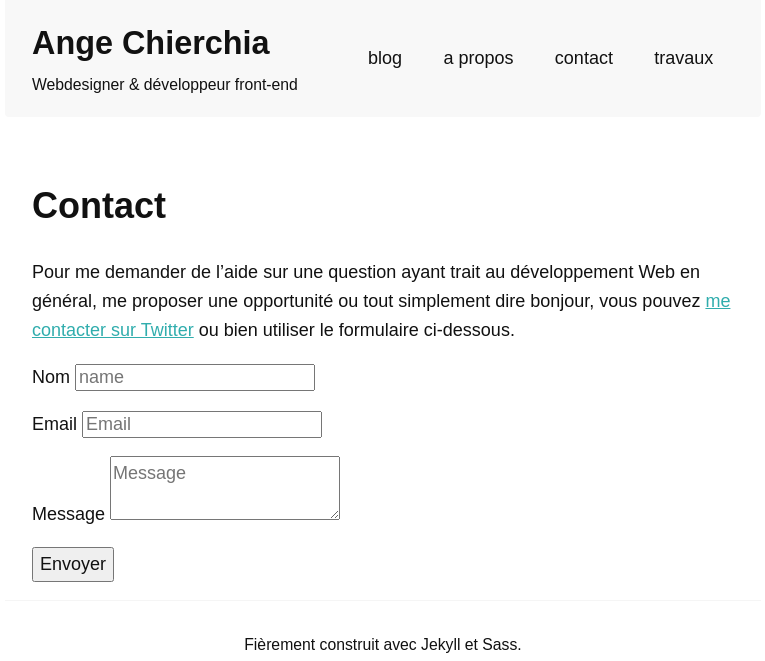
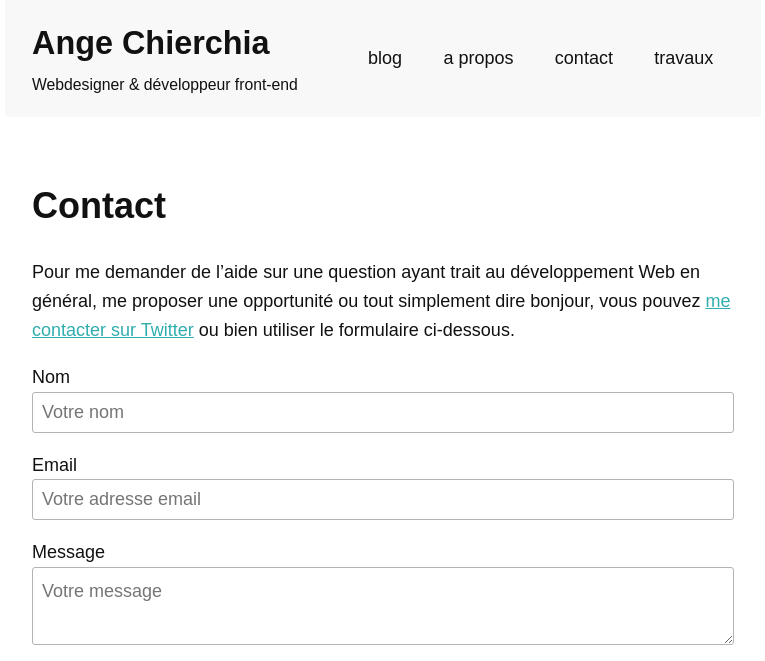
Before and after one commit to nighcrawl/blog-template, a Jekyll site: the page built from _source/contact.md, in a window 1280 px wide. Shown: the top 661 px of the page, without its empty margins (257-1022 px from the left). Built offline with Jekyll 4.4.1, drawn with Linux system fonts in a browser that asks for light colours; some web fonts are replaced.

Commit message:
ajoute les styles pour le formulaire de contact

```diff
--- a/_source/_sass/main.scss
+++ b/_source/_sass/main.scss
@@ -17,5 +17,6 @@
 @import "partials/3-layouts/home-page";
 @import "partials/3-layouts/post-page";
 @import "partials/3-layouts/archives-page";
+@import "partials/3-layouts/contact-page";
 @import "partials/3-layouts/post-link";
 @import "partials/3-layouts/thumbnails";
--- a/_source/_sass/partials/1-tools/_vars.scss
+++ b/_source/_sass/partials/1-tools/_vars.scss
@@ -28,3 +28,4 @@ $base-line-height: 1.6;
 $font-color: $black;
 $light-background: $silver;
 $accent-color: shade($teal, 15%);
+$base-radius: 3px;
--- a/_source/_sass/partials/2-base/_layout.scss
+++ b/_source/_sass/partials/2-base/_layout.scss
@@ -67,7 +67,7 @@
 	}
 
 	a {
-		@include border-radius(3px);
+		@include border-radius($base-radius);
 		color: $font-color;
 		padding: .25em .5em;
 		text-decoration: none;
--- a/_source/_sass/partials/3-layouts/_thumbnails.scss
+++ b/_source/_sass/partials/3-layouts/_thumbnails.scss
@@ -3,7 +3,7 @@
  */
 
 .main-content .thumbnail {
-	@include border-radius(3px);
+	@include border-radius($base-radius);
 	margin: 0 -1.5em;
 	margin-bottom: 1.5em;
 	width: calc(100% + 3em);
--- a/_source/assets/css/main.css
+++ b/_source/assets/css/main.css
@@ -819,6 +819,41 @@ pre {
 }
 
 /*
+ * Contact page layout
+ */
+.contact-form label {
+  display: block;
+}
+.contact-form input, .contact-form textarea {
+  border: 1px solid #b3b3b3;
+  -moz-border-radius: 3px;
+  -webkit-border-radius: 3px;
+  border-radius: 3px;
+  -moz-box-sizing: border-box;
+  -webkit-box-sizing: border-box;
+  box-sizing: border-box;
+  padding: .5em;
+  width: 100%;
+}
+.contact-form [type="submit"] {
+  background-color: #30adad;
+  border: none;
+  -moz-border-radius: 3px;
+  -webkit-border-radius: 3px;
+  border-radius: 3px;
+  color: whitesmoke;
+  padding: .5em;
+  text-decoration: none;
+  -moz-transition: all 200ms ease-in-out;
+  -o-transition: all 200ms ease-in-out;
+  -webkit-transition: all 200ms ease-in-out;
+  transition: all 200ms ease-in-out;
+}
+.contact-form [type="submit"]:focus, .contact-form [type="submit"]:hover {
+  background-color: #111;
+}
+
+/*
  * Link post format
  */
 .post-format--link {
--- a/_source/assets/js/main.js
+++ b/_source/assets/js/main.js
@@ -1,11 +1,10 @@
 var replaceFormspreeEmail = function() {
 	var emailLink = document.querySelector(".contact-form"),
 		emailName = "ange.chierchia",
-		emailTLD = "gmail.com",
+		emailTLD = "gmail.com";
 
 	emailLink.setAttribute("action", "https://formspree.io/" + emailName + "@" + emailTLD);
 };
-
 
 document.addEventListener('DOMContentLoaded', function() {
 	if (document.querySelector(".contact-form").length)
@@ -20,7 +19,10 @@ jQuery(document).ready(function($) {
 				url: $(this).attr('action'),
 				method: "POST",
 				data: $(this).serialize(),
-				dataType: "json"
+				dataType: "json",
+				success: function(data) {
+					console.log(data);
+				}
 			});
 		});
 	}
--- a/_source/contact.md
+++ b/_source/contact.md
@@ -2,28 +2,28 @@
 title: Contact
 date: 2009-05-14T17:37:40+00:00
 layout: page
+body_class: "contact-page"
 permalink: /contact/
 ---
 Pour me demander de l&rsquo;aide sur une question ayant trait au développement Web en général, me proposer une opportunité ou tout simplement dire bonjour, vous pouvez [me contacter sur Twitter](https://twitter.com/nighcrawl) ou bien utiliser le formulaire ci-dessous.
 
 <form class="contact-form" method="POST" action="http://formspree.io/dont@spam.me">
-
 	<p>
 		<label for="name">Nom</label>
-		<input type="text" id="name" name="name" placeholder="name">
+		<input type="text" id="name" name="name" placeholder="Votre nom">
 	</p>
 	<p>
 		<label for="email">Email</label>
-		<input type="email" id="email" name="_replyto" placeholder="Email" />
+		<input type="email" id="email" name="_replyto" placeholder="Votre adresse email" />
 	</p>
-
 	<p>
 		<label for="message">Message</label>
-		<textarea name="message" placeholder="Message"></textarea>
+		<textarea id="message" name="message" placeholder="Votre message"></textarea>
 	</p>
 
 	<input type="hidden" name="_format" value="html" />
 	<input type="hidden" name="_language" value="fr">
 	<input type="text" name="_gotcha" style="display:none" />
+
 	<button type="submit">Envoyer</button>
 </form>
```
Also changed, not shown: _source/_sass/partials/3-layouts/_contact-page.scss (added, +30 -0 lines).
